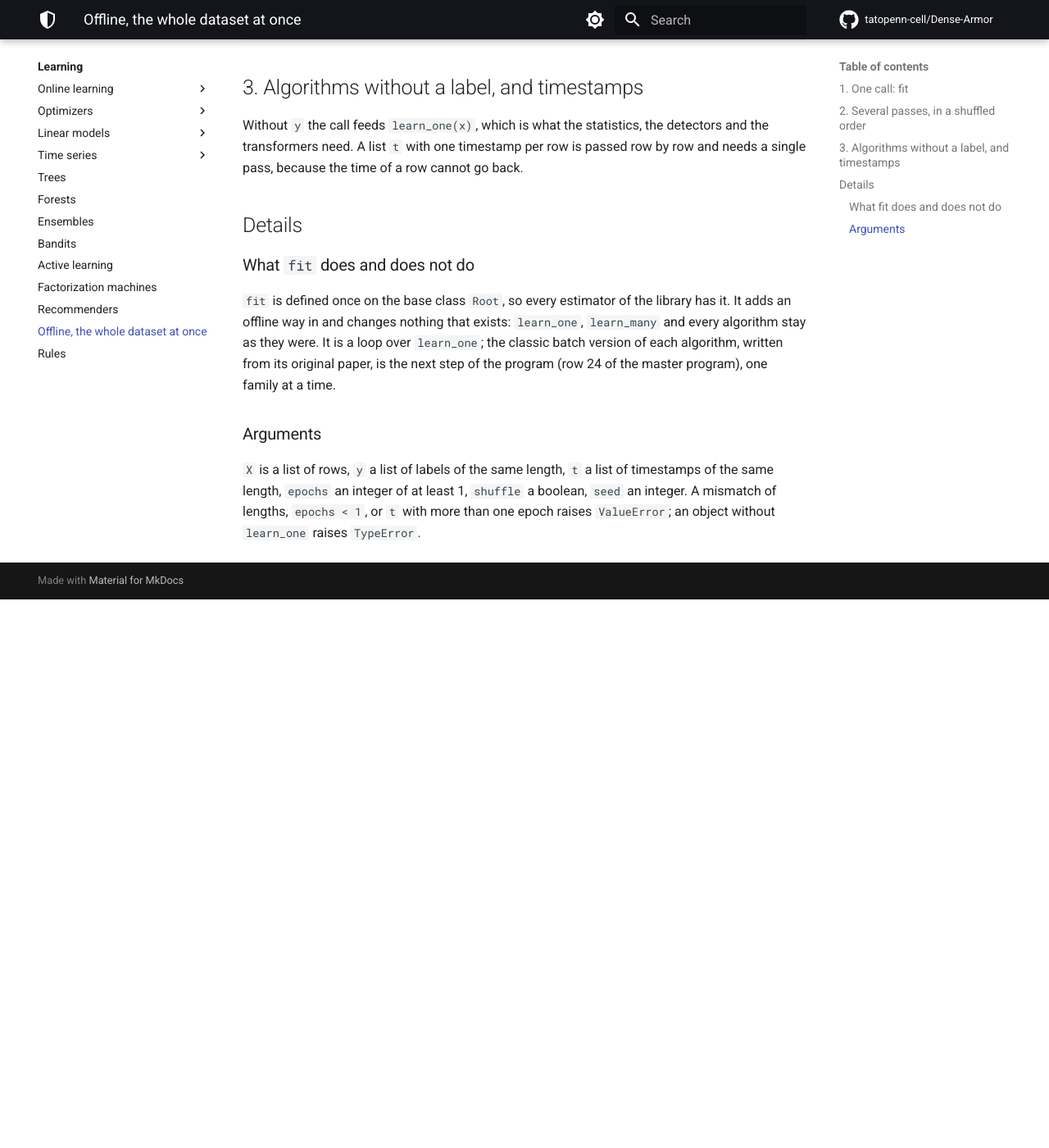
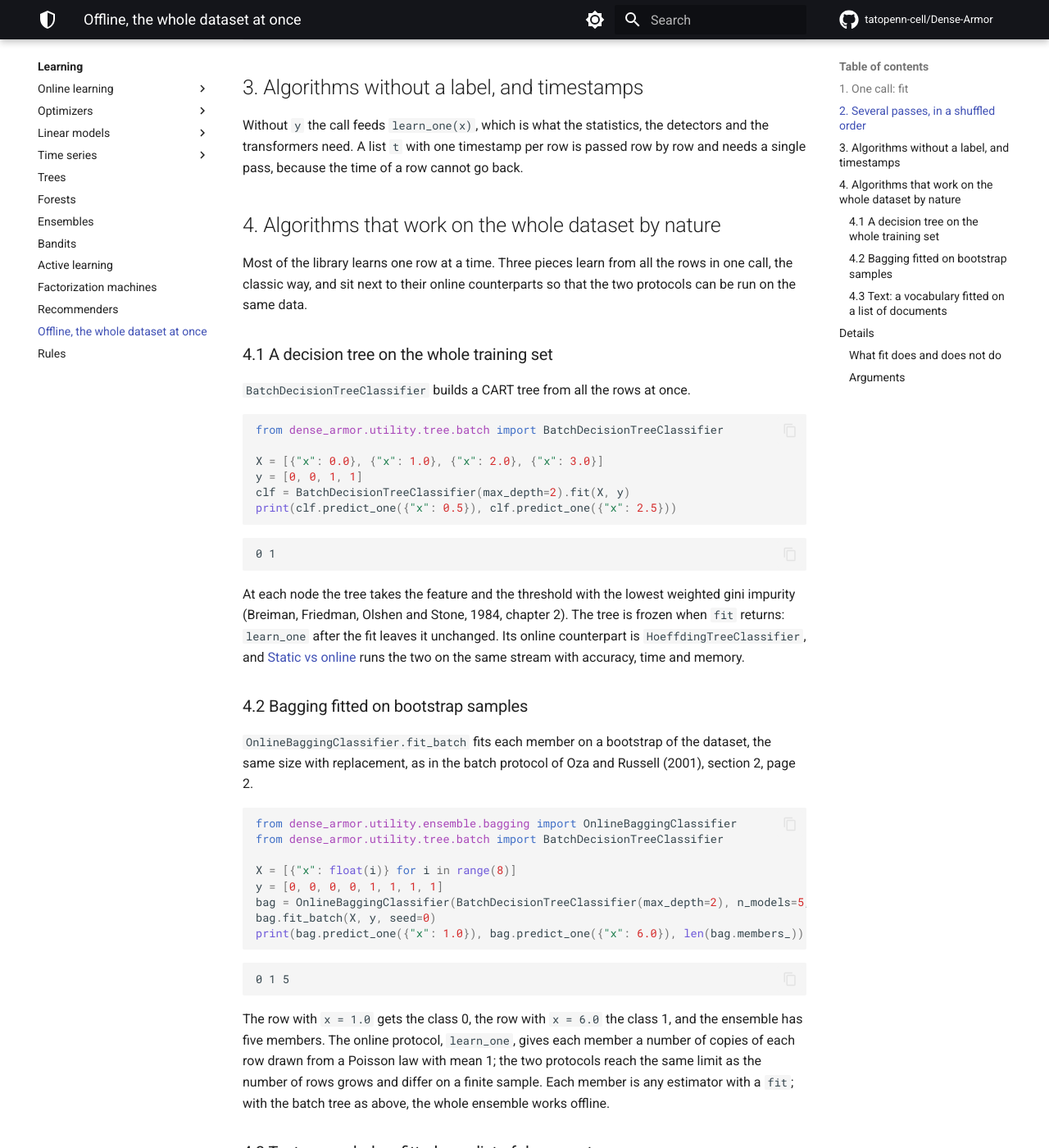
Before and after one commit to tatopenn-cell/Dense-Armor, an MkDocs documentation site: the page built from docs/offline.md, in a window 1280 px wide and 1400 px high, scrolled down 1018 px. Shown: the whole window at 82% size. Built offline with MkDocs 1.6.1 and Material for MkDocs 9.7.7, drawn with Linux system fonts in a browser that asks for light colours; comment, search, counter and statistics services are not loaded; before the commit the page ends 1749 px from its top, so only the background shows below that; some of the changed text lies outside the part shown.

Commit message:
docs: offline page lists the algorithms that work on the whole dataset
Section 4 of docs/offline.md gets three steps with a block each: BatchDecisionTreeClassifier, OnlineBaggingClassifier.fit_batch and TextVectorizer.fit, with links to the pages that run them. The Details sentence on the batch versions points to section 4. The README line of the offline page names the three.

````diff
--- a/docs/offline.md
+++ b/docs/offline.md
@@ -41,10 +41,75 @@ print(round(m.predict_one({"a": 1.0, "b": 1.0}), 2))
 
 Without `y` the call feeds `learn_one(x)`, which is what the statistics, the detectors and the transformers need. A list `t` with one timestamp per row is passed row by row and needs a single pass, because the time of a row cannot go back.
 
+## 4. Algorithms that work on the whole dataset by nature
+
+Most of the library learns one row at a time. Three pieces learn from all the rows in one call, the classic way, and sit next to their online counterparts so that the two protocols can be run on the same data.
+
+### 4.1 A decision tree on the whole training set
+
+`BatchDecisionTreeClassifier` builds a CART tree from all the rows at once.
+
+```python
+from dense_armor.utility.tree.batch import BatchDecisionTreeClassifier
+
+X = [{"x": 0.0}, {"x": 1.0}, {"x": 2.0}, {"x": 3.0}]
+y = [0, 0, 1, 1]
+clf = BatchDecisionTreeClassifier(max_depth=2).fit(X, y)
+print(clf.predict_one({"x": 0.5}), clf.predict_one({"x": 2.5}))
+```
+
+```
+0 1
+```
+
+At each node the tree takes the feature and the threshold with the lowest weighted gini impurity (Breiman, Friedman, Olshen and Stone, 1984, chapter 2). The tree is frozen when `fit` returns: `learn_one` after the fit leaves it unchanged. Its online counterpart is `HoeffdingTreeClassifier`, and [Static vs online](drones/static_vs_online.md) runs the two on the same stream with accuracy, time and memory.
+
+### 4.2 Bagging fitted on bootstrap samples
+
+`OnlineBaggingClassifier.fit_batch` fits each member on a bootstrap of the dataset, the same size with replacement, as in the batch protocol of Oza and Russell (2001), section 2, page 2.
+
+```python
+from dense_armor.utility.ensemble.bagging import OnlineBaggingClassifier
+from dense_armor.utility.tree.batch import BatchDecisionTreeClassifier
+
+X = [{"x": float(i)} for i in range(8)]
+y = [0, 0, 0, 0, 1, 1, 1, 1]
+bag = OnlineBaggingClassifier(BatchDecisionTreeClassifier(max_depth=2), n_models=5, seed=0)
+bag.fit_batch(X, y, seed=0)
+print(bag.predict_one({"x": 1.0}), bag.predict_one({"x": 6.0}), len(bag.members_))
+```
+
+```
+0 1 5
+```
+
+The row with `x = 1.0` gets the class 0, the row with `x = 6.0` the class 1, and the ensemble has five members. The online protocol, `learn_one`, gives each member a number of copies of each row drawn from a Poisson law with mean 1; the two protocols reach the same limit as the number of rows grows and differ on a finite sample. Each member is any estimator with a `fit`; with the batch tree as above, the whole ensemble works offline.
+
+### 4.3 Text: a vocabulary fitted on a list of documents
+
+`TextVectorizer.fit` builds the vocabulary and the document frequencies from a list of documents; `learn_one` builds the same state one document at a time.
+
+```python
+from dense_armor.utility.preprocessing.vectorizer import TextVectorizer
+
+docs = ["the quick brown fox", "a quick brown dog", "the fox and the dog"]
+a = TextVectorizer().fit(docs)
+b = TextVectorizer()
+for d in docs:
+    b.learn_one(d)
+print(a.tfidf_.n_docs_, a.tfidf_.df_ == b.tfidf_.df_)
+```
+
+```
+3 True
+```
+
+The three documents, fitted in one call or learned one at a time, give the same number of documents and the same document frequency table. `transform_matrix(docs)` turns a list of documents into a sparse matrix of TF-IDF scores in one pass. The cosine ranking and the comparison with the batch library are on the page [Text vectorizer](preprocessing/text_vectorizer.md).
+
 ## Details
 
 ### What `fit` does and does not do
-`fit` is defined once on the base class `Root`, so every estimator of the library has it. It adds an offline way in and changes nothing that exists: `learn_one`, `learn_many` and every algorithm stay as they were. It is a loop over `learn_one`; the classic batch version of each algorithm, written from its original paper, is the next step of the program (row 24 of the master program), one family at a time.
+`fit` is defined once on the base class `Root`, so every estimator of the library has it. It adds an offline way in and changes nothing that exists: `learn_one`, `learn_many` and every algorithm stay as they were. It is a loop over `learn_one`; the classic batch version of each algorithm, written from its original paper, is the next step of the program (row 24 of the master program), one family at a time; the ones that exist today are in section 4.
 
 ### Arguments
 `X` is a list of rows, `y` a list of labels of the same length, `t` a list of timestamps of the same length, `epochs` an integer of at least 1, `shuffle` a boolean, `seed` an integer. A mismatch of lengths, `epochs < 1`, or `t` with more than one epoch raises `ValueError`; an object without `learn_one` raises `TypeError`.
````
Also changed, not shown: README.md (+1 -1 lines).
